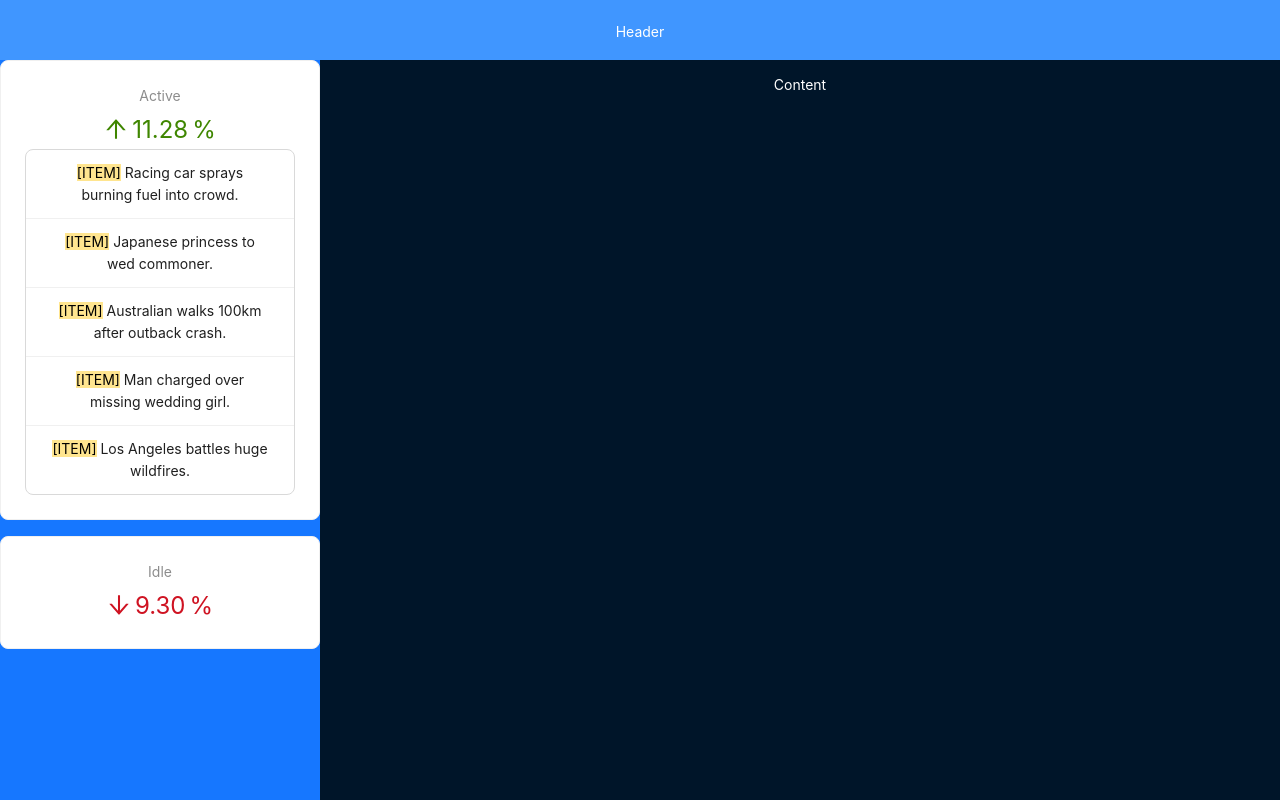
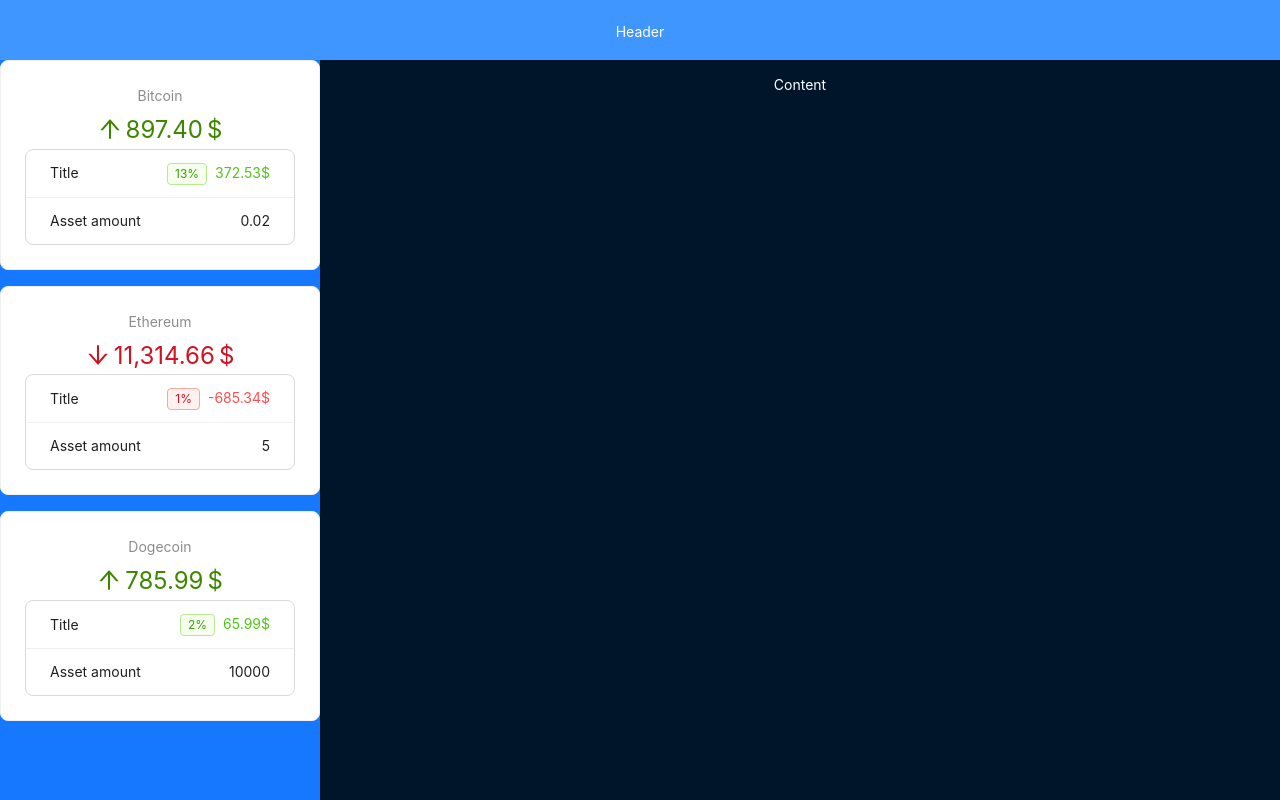
Before and after one commit to tryall1/react, a React (Vite) app: page / in a window 1280 px wide. Built offline with nearby package versions, Linux system fonts and the light colour scheme.

Commit message:
App slider done

```diff
--- a/src/api.js
+++ b/src/api.js
@@ -4,7 +4,7 @@
     return new Promise((resolve) => {
         setTimeout(() => {
             resolve(cryptoData)
-        }, 2000)
+        }, 2)
     })
 }
 
@@ -12,6 +12,6 @@
     return new Promise((resolve) => {
         setTimeout(() => {
             resolve(cryptoAssets)
-        }, 2000)
+        }, 2)
     })
 }
--- a/src/components/layouts/AppSlider.jsx
+++ b/src/components/layouts/AppSlider.jsx
@@ -1,7 +1,9 @@
-import { Layout, Card, Statistic, List, Typography, Spin } from 'antd'
+import { Layout, Card, Statistic, List, Typography, Spin, Tag } from 'antd'
 import { ArrowDownOutlined, ArrowUpOutlined } from '@ant-design/icons'
 import { useEffect, useState } from 'react'
 import { fetchCrypto, fetchAssets } from '../../api'
+import { percentDifferents } from '../../utils'
+import { capitalize } from '../../utils'
 
 const siderStyle = {
     textAlign: 'center',
@@ -9,14 +11,6 @@
     color: '#fff',
     backgroundColor: '#1677ff',
 };
-
-const data = [
-    'Racing car sprays burning fuel into crowd.',
-    'Japanese princess to wed commoner.',
-    'Australian walks 100km after outback crash.',
-    'Man charged over missing wedding girl.',
-    'Los Angeles battles huge wildfires.',
-];
 
 export default function AppSlider () {
     const [loading, setLoading] = useState(false)
@@ -28,7 +22,17 @@
             setLoading(true)
             const { result } = await fetchCrypto()
             const assets = await fetchAssets()
-            setAssets(assets)
+
+            setAssets(assets.map(asset => {
+                const coin = result.find((c) => c.id === asset.id)
+                return {
+                grow: asset.price < coin.price,
+                growPercent: percentDifferents(asset.price, coin.price),
+                totalAmount: asset.amount*coin.price,
+                totalProfit: asset.amount*coin.price - asset.amount*asset.price,
+                ...asset,
+                }
+            }))
             setCrypto(result)
             setLoading(false)
         }
@@ -41,35 +45,40 @@
 
     return (
         <Layout.Sider width="25%" style={siderStyle}>
-            <Card style= {{ marginBottom:'1rem' }}>
+            {assets.map((asset) => (
+                <Card key={asset.id} style= {{ marginBottom: '1rem' }}>
                     <Statistic
-                    title="Active"
-                    value={11.28}
+                        title={capitalize(asset.id)}
+                        value={asset.totalAmount}
                         precision={2}
-                    valueStyle={{ color: '#3f8600' }}
-                    prefix={<ArrowUpOutlined />}
-                    suffix="%"
+                        valueStyle={{ color: asset.grow ? '#3f8600':'#cf1322' }}
+                        prefix={asset.grow ? <ArrowUpOutlined /> : <ArrowDownOutlined />}
+                        suffix="$"
                     />
                     <List
                     bordered
-                dataSource={data}
+                    dataSource={[
+                        {title: 'Title', value: asset.totalProfit, withTag: true},
+                        {title: 'Asset amount', value: asset.amount, isPlain:true },
+                        //{title: 'Difference', value: asset.growPercent},
+                    ]}
                     renderItem={(item) => (
                         <List.Item>
-                        <Typography.Text mark>[ITEM]</Typography.Text> {item}
+                            <span>{item.title}</span>
+                            <span>
+                                {item.withTag && (
+                                    <Tag color={asset.grow ? 'green': 'red'}>{asset.growPercent}%</Tag>
+                                )}
+                                {item.isPlain && <span>{item.value}</span>}
+                                {!item.isPlain && (
+                                <Typography.Text type={asset.grow ? "success": "danger"}>{item.value.toFixed(2)}$</Typography.Text>
+                                )}
+                            </span>
                         </List.Item>
                     )}
                     />
                 </Card>
-            <Card>
-                <Statistic
-                    title="Idle"
-                    value={9.3}
-                    precision={2}
-                    valueStyle={{ color: '#cf1322' }}
-                    prefix={<ArrowDownOutlined />}
-                    suffix="%"
-                />
-            </Card>
+            ))}
         </Layout.Sider>
     )
 }
--- a/src/data.js
+++ b/src/data.js
@@ -622,4 +622,10 @@
     price: 2400,
     date: new Date(),
   },
+  {
+    id: 'dogecoin',
+    amount: 10000,
+    price: 0.072,
+    date: new Date(),
+  }
 ]
--- /dev/null
+++ b/src/utils.js
@@ -0,0 +1,7 @@
+export function percentDifferents(a, b) {
+    return +100 * Math.abs((a-b)/(a+b)/2).toFixed(2)
+}
+
+export function capitalize(str) {
+    return str.charAt(0).toUpperCase() + str.substr(1)
+}
```
Lines whose indentation alone changed are shown as unchanged.
